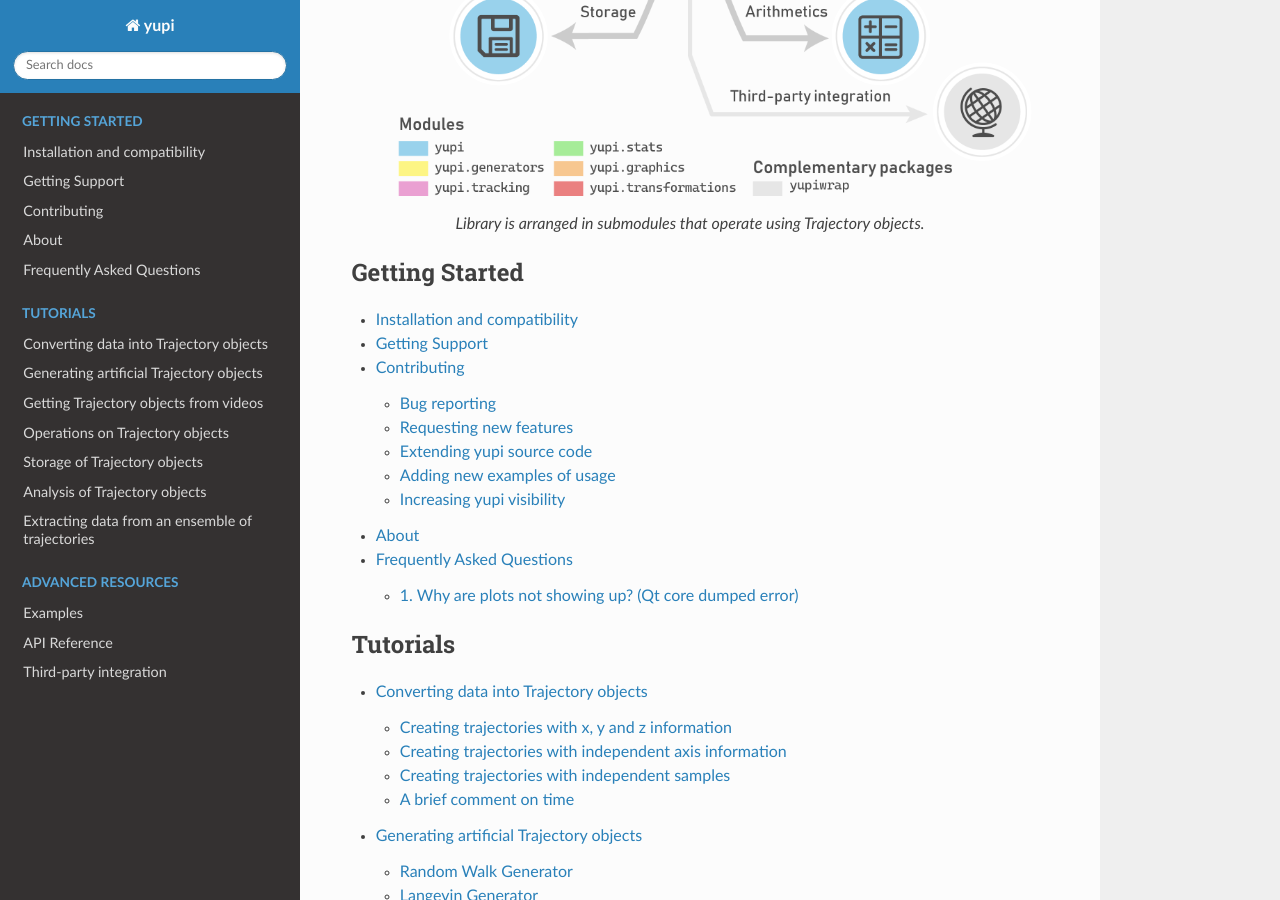
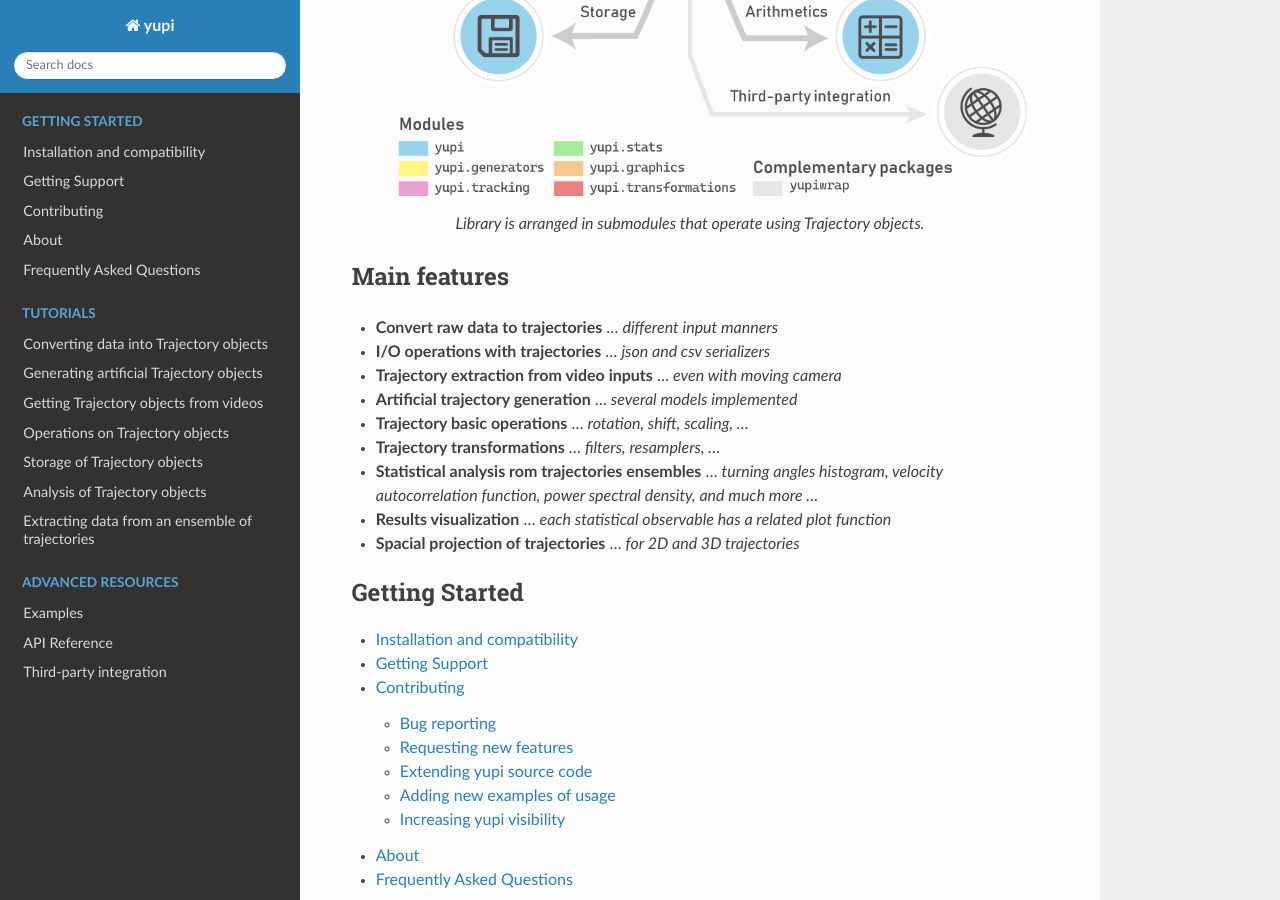
Before and after one commit to yupidevs/yupi, a Sphinx documentation site: the page built from docs/source/index.rst, in a window 1280 px wide and 900 px high, scrolled down 661 px. Built offline with Sphinx 7.4.7 and the Read the Docs theme 2.0.0, drawn with Linux system fonts in a browser that asks for light colours.

Commit message:
Add main features section to docs

```diff
--- a/docs/source/index.rst
+++ b/docs/source/index.rst
@@ -8,6 +8,20 @@ Standing for Yet Underused Path Instruments, **yupi** is a set of tools designed
    :align: center
 
    *Library is arranged in submodules that operate using Trajectory objects.*
+
+Main features
+-------------
+
+- **Convert raw data to trajectories** ... *different input manners*
+- **I/O operations with trajectories** ... *json and csv serializers*
+- **Trajectory extraction from video inputs** ... *even with moving camera*
+- **Artificial trajectory generation** ... *several models implemented*
+- **Trajectory basic operations** ... *rotation, shift, scaling, ...*
+- **Trajectory transformations** ... *filters, resamplers, ...*
+- **Statistical analysis rom trajectories ensembles** ... *turning angles histogram, velocity autocorrelation function, power spectral density, and much more ...*
+- **Results visualization** ... *each statistical observable has a related plot function*
+- **Spacial projection of trajectories** ... *for 2D and 3D trajectories*
+
 
 .. toctree::
    :maxdepth: 2
```
Also changed, not shown: README.md (+3 -3 lines).
